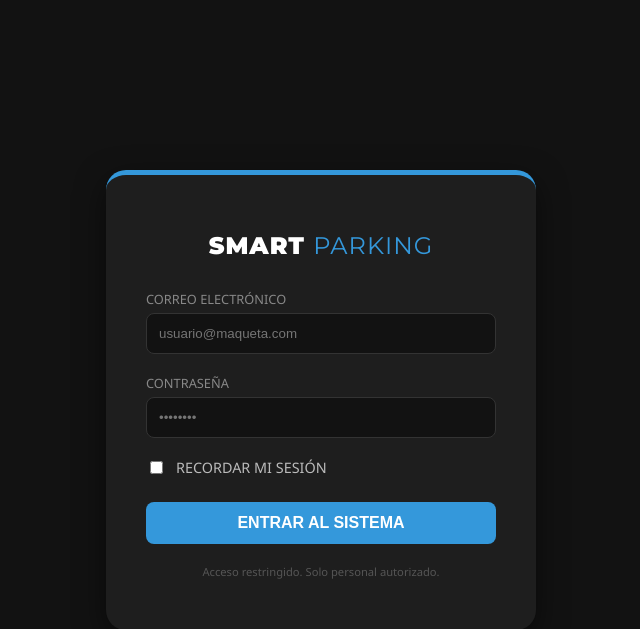
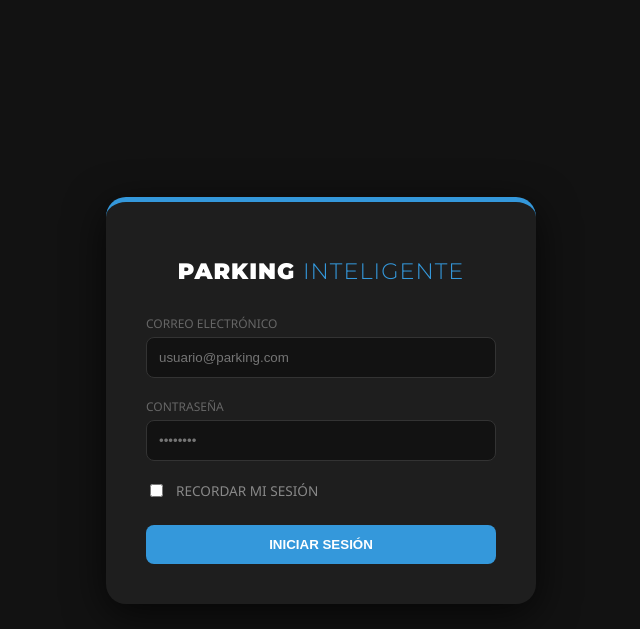
Before and after one commit to Daylon20/Parking-Flask-Arduino, a Flask app: page /login in a window 1280 px wide. Shown: the top 629 px of the page, without its empty margins (319-959 px from the left). Run offline with Flask 3, Linux system fonts and the light colour scheme.

Commit message:
Update login.html

```diff
--- a/templates/login.html
+++ b/templates/login.html
@@ -3,110 +3,48 @@
 <head>
     <meta charset="UTF-8">
     <meta name="viewport" content="width=device-width, initial-scale=1.0">
-    <title>Login - Smart Parking</title>
-    <link href="https://fonts.googleapis.com/css2?family=Montserrat:wght@400;900&display=swap" rel="stylesheet">
+    <title>Acceso - Parking Inteligente</title>
+    <link href="https://fonts.googleapis.com/css2?family=Montserrat:wght@300;900&display=swap" rel="stylesheet">
     <style>
         body {
-            margin: 0;
-            padding: 0;
-            font-family: 'Segoe UI', sans-serif;
-            background-color: #121212;
-            color: white;
-            display: flex;
-            justify-content: center;
-            align-items: center;
-            height: 100vh;
+            margin: 0; font-family: 'Segoe UI', sans-serif;
+            background-color: #121212; color: white;
+            display: flex; justify-content: center; align-items: center; height: 100vh;
         }
-
         .login-card {
-            background: #1e1e1e;
-            padding: 40px;
-            border-radius: 20px;
-            box-shadow: 0 10px 30px rgba(0,0,0,0.5);
-            border-top: 5px solid #3498db;
-            width: 100%;
-            max-width: 350px;
-            text-align: center;
+            background: #1e1e1e; padding: 40px; border-radius: 20px;
+            box-shadow: 0 10px 40px rgba(0,0,0,0.7);
+            border-top: 5px solid #3498db; width: 100%; max-width: 350px; text-align: center;
         }
-
         h1 {
-            font-family: 'Montserrat', sans-serif;
-            font-weight: 900;
-            font-size: 1.5em;
-            margin-bottom: 30px;
-            letter-spacing: 1px;
+            font-family: 'Montserrat', sans-serif; font-weight: 900;
+            font-size: 1.4em; margin-bottom: 30px; letter-spacing: 1px;
         }
-
-        .input-group {
-            margin-bottom: 20px;
-            text-align: left;
+        .input-group { margin-bottom: 20px; text-align: left; }
+        label { display: block; font-size: 0.75em; color: #666; margin-bottom: 5px; text-transform: uppercase; }
+        input[type="text"], input[type="password"] {
+            width: 100%; padding: 12px; border-radius: 8px; border: 1px solid #333;
+            background: #121212; color: white; box-sizing: border-box; outline: none;
         }
-
-        label {
-            display: block;
-            font-size: 0.8em;
-            color: #888;
-            margin-bottom: 5px;
-            text-transform: uppercase;
+        input:focus { border-color: #3498db; }
+        .remember-me {
+            display: flex; align-items: center; gap: 10px; font-size: 0.85em;
+            color: #888; margin-bottom: 25px; cursor: pointer;
         }
-
-        input[type="text"], input[type="password"] {
-            width: 100%;
-            padding: 12px;
-            border-radius: 8px;
-            border: 1px solid #333;
-            background: #121212;
-            color: white;
-            box-sizing: border-box;
-            outline: none;
+        button {
+            width: 100%; padding: 12px; border: none; border-radius: 8px;
+            background: #3498db; color: white; font-weight: bold; cursor: pointer; transition: 0.3s;
         }
-
-        input:focus {
-            border-color: #3498db;
-        }
-
-        .remember-me {
-            display: flex;
-            align-items: center;
-            gap: 10px;
-            font-size: 0.9em;
-            color: #bbb;
-            margin-bottom: 25px;
-            cursor: pointer;
-        }
-
-        button {
-            width: 100%;
-            padding: 12px;
-            border: none;
-            border-radius: 8px;
-            background: #3498db;
-            color: white;
-            font-weight: bold;
-            font-size: 1em;
-            cursor: pointer;
-            transition: 0.3s;
-        }
-
-        button:hover {
-            background: #2980b9;
-            box-shadow: 0 0 15px rgba(52, 152, 219, 0.4);
-        }
-
+        button:hover { background: #2980b9; transform: translateY(-2px); }
         .error-msg {
-            color: #e74c3c;
-            font-size: 0.85em;
-            margin-bottom: 15px;
-            background: rgba(231, 76, 60, 0.1);
-            padding: 10px;
-            border-radius: 5px;
+            color: #e74c3c; font-size: 0.8em; margin-bottom: 15px;
+            background: rgba(231, 76, 60, 0.1); padding: 8px; border-radius: 5px;
         }
     </style>
 </head>
 <body>
-
     <div class="login-card">
-        <h1>SMART <span style="color:#3498db; font-weight:400;">PARKING</span></h1>
+        <h1>PARKING <span style="color:#3498db; font-weight:300;">INTELIGENTE</span></h1>
 
         {% with messages = get_flashed_messages() %}
           {% if messages %}
@@ -119,25 +57,17 @@
         <form method="POST">
             <div class="input-group">
                 <label>Correo Electrónico</label>
-                <input type="text" name="email" placeholder="usuario@maqueta.com" required>
+                <input type="text" name="email" placeholder="usuario@parking.com" required>
             </div>
-
             <div class="input-group">
                 <label>Contraseña</label>
                 <input type="password" name="password" placeholder="••••••••" required>
             </div>
-
             <label class="remember-me">
                 <input type="checkbox" name="remember"> Recordar mi sesión
             </label>
-
-            <button type="submit">ENTRAR AL SISTEMA</button>
+            <button type="submit">INICIAR SESIÓN</button>
         </form>
-
-        <p style="font-size: 0.7em; color: #555; margin-top: 20px;">
-            Acceso restringido. Solo personal autorizado.
-        </p>
     </div>
-
 </body>
 </html>
```
